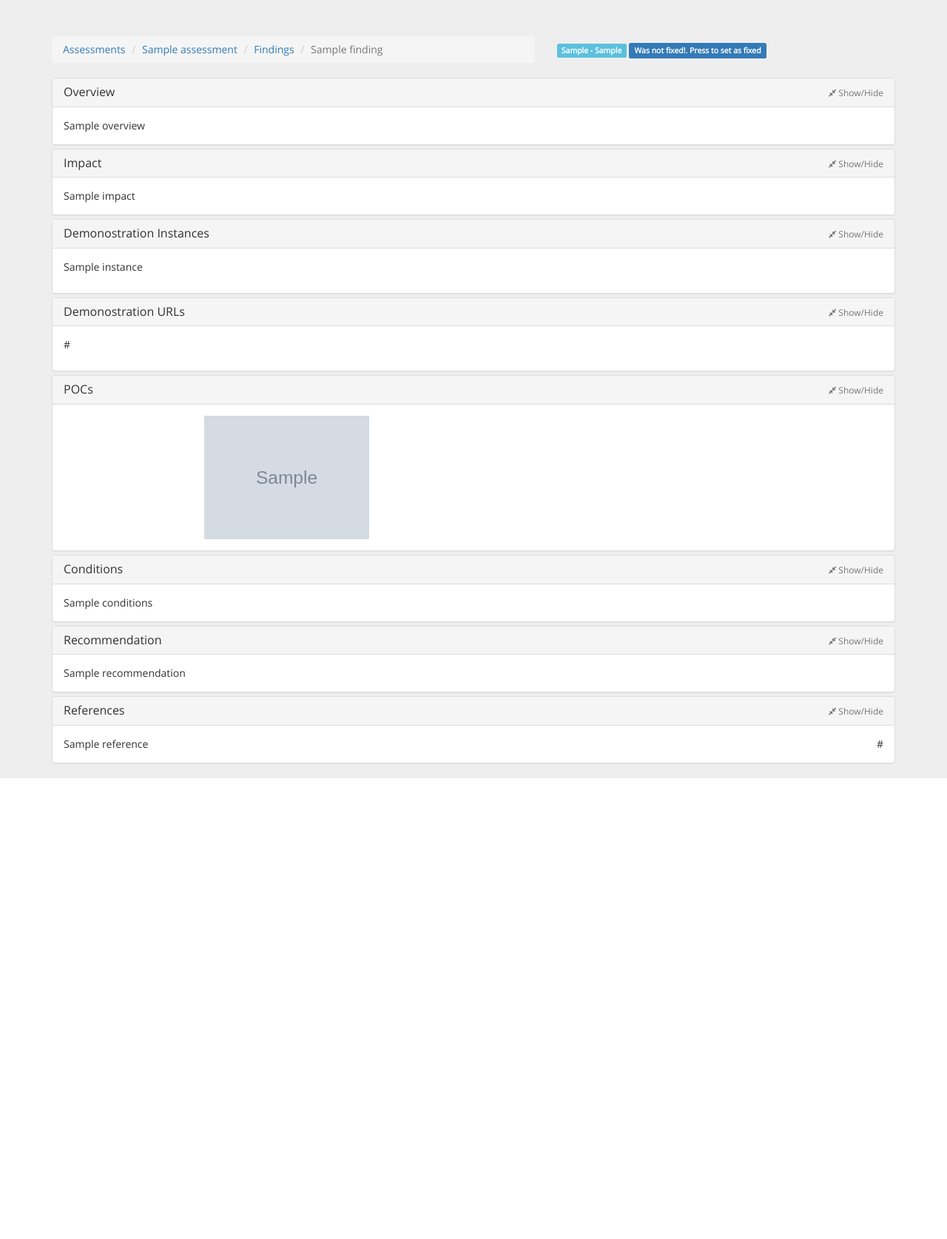
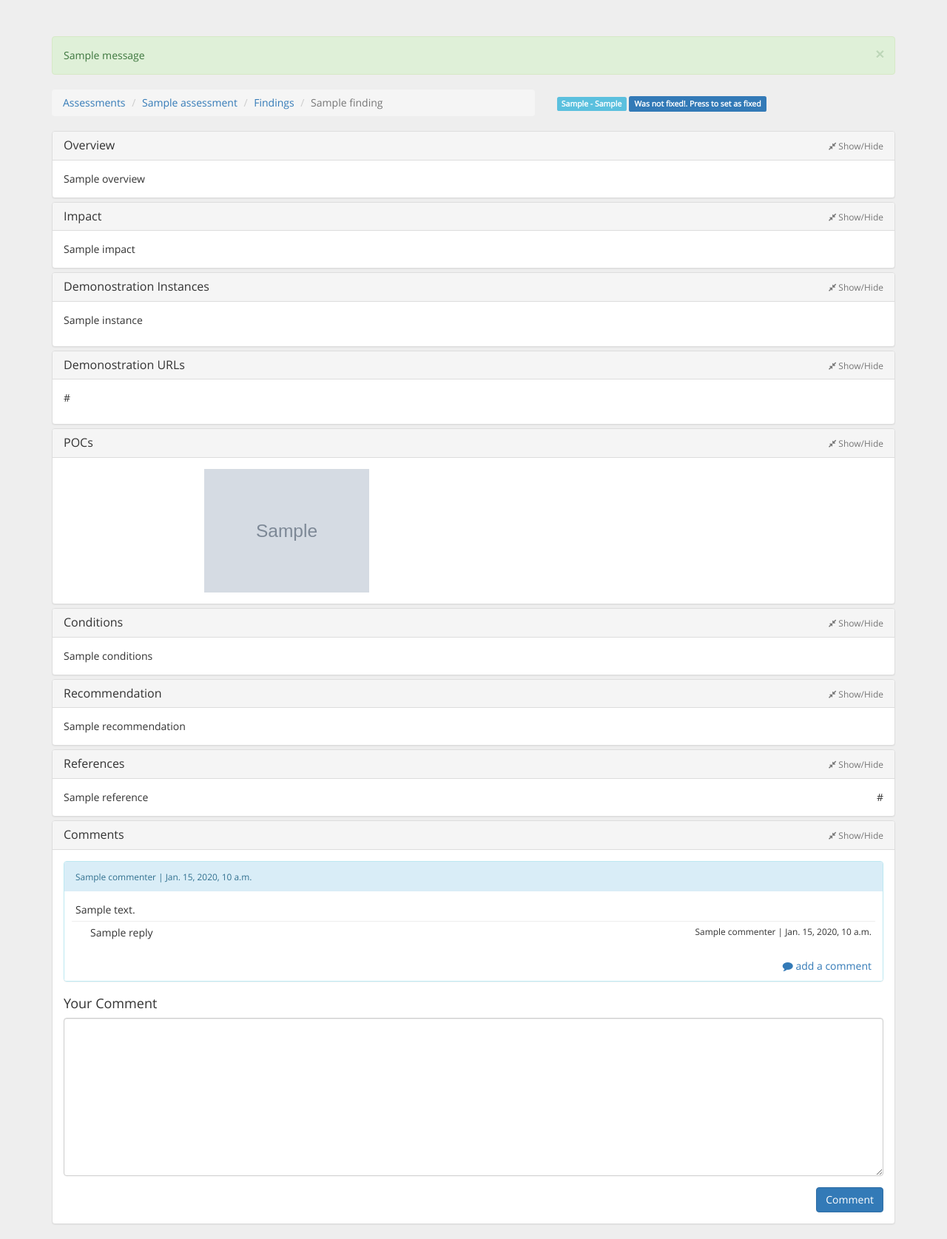
Before and after one commit to lnxg33k/bugtrack, a Django app: template templates/view_finding.html in a window 1280 px wide. Shown: the part 51-1726 px from the top of the page at 74% size. Before the commit the page ends 1103 px from the top, so only its background shows below. Run offline with Django 3.2, Linux system fonts and the light colour scheme; the template is opened without the code that fills it: most values are stand-ins (such as "Sample title", 1, 10 or a date in 2020); grey boxes marked "Sample" are stand-in pictures; one stand-in notice (Sample message) is shown; some libraries are stand-ins or nearby versions.

Commit message:
Finished commenting section

```diff
--- a/app/models.py
+++ b/app/models.py
@@ -161,9 +161,10 @@ class Comment(models.Model):
     class Meta:
         verbose_name = "Comment"
         verbose_name_plural = "Comments"
+        ordering = ["-created_at"]
 
     def __str__(self):
-        return "%s" % truncatechars(self.comment, 100)
+        return "%s" % self.comment
 
 
 class Finding(models.Model):
--- a/bugtrack/urls.py
+++ b/bugtrack/urls.py
@@ -48,4 +48,8 @@ urlpatterns = [
         name='registration_register'),
     url(r'^accounts/', include('registration.backends.default.urls')),
     url(r'^ckeditor-supersecret/', include('ckeditor.urls')),
+    url(r"^add_comment/(?P<finding_id>\d+)/$",
+        login_required(views.add_comment), name='comment'),
+    url(r"^add_comment/(?P<finding_id>\d+)/(?P<parent_id>\d+)/$",
+        login_required(views.add_comment), name='replayOnComment'),
 ] + static(settings.MEDIA_URL, document_root=settings.MEDIA_ROOT)
--- a/templates/base.html
+++ b/templates/base.html
@@ -78,6 +78,16 @@
                     <i class="fa fa-2x fa-arrow-circle-up"></i>
                     </span>
                 </div>
+                {% if messages %}
+                <ul class="list-unstyled">
+                    {% for message in messages %}
+                    <div class="alert alert-{% if message.tags == "error" %}danger{% elif message.tags == "success" %}success{% endif %} alert-dismissible fade in">
+                        <button type="button" class="close" data-dismiss="alert" aria-label="Close"><span aria-hidden="true">&times;</span></button>
+                        <li>{{ message }}</li>
+                    </div>
+                    {% endfor %}
+                </ul>
+                {% endif %}
                 {% block content %}
                 {% endblock %}
             </div>
--- a/templates/view_finding.html
+++ b/templates/view_finding.html
@@ -19,6 +19,9 @@
     .breadcrumb > li + li.pull-right::before {
         content: none;
 }
+    .panel-footer {
+        background-color: white !important;
+    }
 </style>
 {% endblock extra_css %}
 {% block content %}
@@ -235,6 +238,70 @@
                         </div>
                     </div>
                     {% endif %}
+                    <div class="panel panel-default">
+                        <div class="panel-heading" id="headingComments" data-toggle="collapse" data-parent="#accordion" data-target="#Comments">
+                            <h4 class="panel-title">
+                            <a class="accordion-toggle">
+                            Comments<span class="pull-right"><small><i class="fa fa-compress"></i> Show/Hide</small></span>
+                            </a>
+                            </h4>
+                        </div>
+                        <div id="Comments" class="panel-collapse collapse in" aria-labelledby="headingComments">
+                            <div class="panel-body">
+                                {% for comment in finding.comment_set.all %}
+                                {# {{ comment.created_at|date:"u" }}<br /> #}
+                                {% if not comment.parent %}
+                                <div class="panel panel-info">
+                                    <div class="panel-heading" style="cursor: default;">
+                                        <small>{{ comment.commenter.get_full_name }} | {{ comment.created_at }}</small>
+                                    </div>
+                                    <div class="panel-body">
+                                        {{ comment }}
+                                        {% if comment.replies.all %}
+                                        {% for reply in comment.replies.all %}
+                                        <hr style="margin: 5px -5px;">
+                                        <div style="margin-left: 20px">
+                                            <span>{{ reply }}</span>
+                                            <span><small class="pull-right">{{ reply.commenter.get_full_name }} | {{ reply.created_at }}</small></span>
+                                            <div class="clearfix"></div>
+                                        </div>
+                                        {% endfor %}
+                                        {# <hr style="margin: 5px -5px;"> #}
+                                        {% endif %}
+                                    </div>
+                                    <div class="panel-footer">
+                                        <span class="pull-right">
+                                        <a  data-toggle="collapse" href="#collapseReply{{ comment.created_at|date:"u" }}" aria-expanded="false" aria-controls="collapseExample">
+                                        <i class="fa fa-comment"></i> add a comment
+                                        </a>
+                                        </span>
+                                        {# <button class="btn btn-primary btn-xs">Reply</button> #}
+                                        <div class="clearfix"></div>
+                                        <div class="collapse" id="collapseReply{{ comment.created_at|date:"u" }}">
+                                            <form action="{% url "replayOnComment" finding.id comment.id %}" method="POST" style="margin-top: 5px;">{% csrf_token %}
+                                                <div class="form-group">
+                                                    <textarea cols="40" id="id_comment" name="comment" class="form-control" required></textarea>
+                                                </div>
+                                                <button type="submit" class="btn btn-primary pull-right">Comment</button>
+                                                <div class="clearfix"></div>
+                                            </form>
+                                        </div>
+                                    </div>
+                                </div>
+                                {% endif %}
+                                {% endfor %}
+                                <div style="padding-top: 10px">
+                                    <h4>Your Comment</h4>
+                                    <form action="{% url "comment" finding.id %}" method="POST">{% csrf_token %}
+                                        <div class="form-group">
+                                            <textarea cols="40" id="id_comment" name="comment" rows="10" class="form-control" required></textarea>
+                                        </div>
+                                        <button type="submit" class="btn btn-primary pull-right">Comment</button>
+                                    </form>
+                                </div>
+                            </div>
+                        </div>
+                    </div>
                 </div>
             </div>
         </div>
```
Also changed, not shown: app/forms.py (+8 -21 lines), app/views.py (+32 -3 lines), db.sqlite3, 1 other file.
